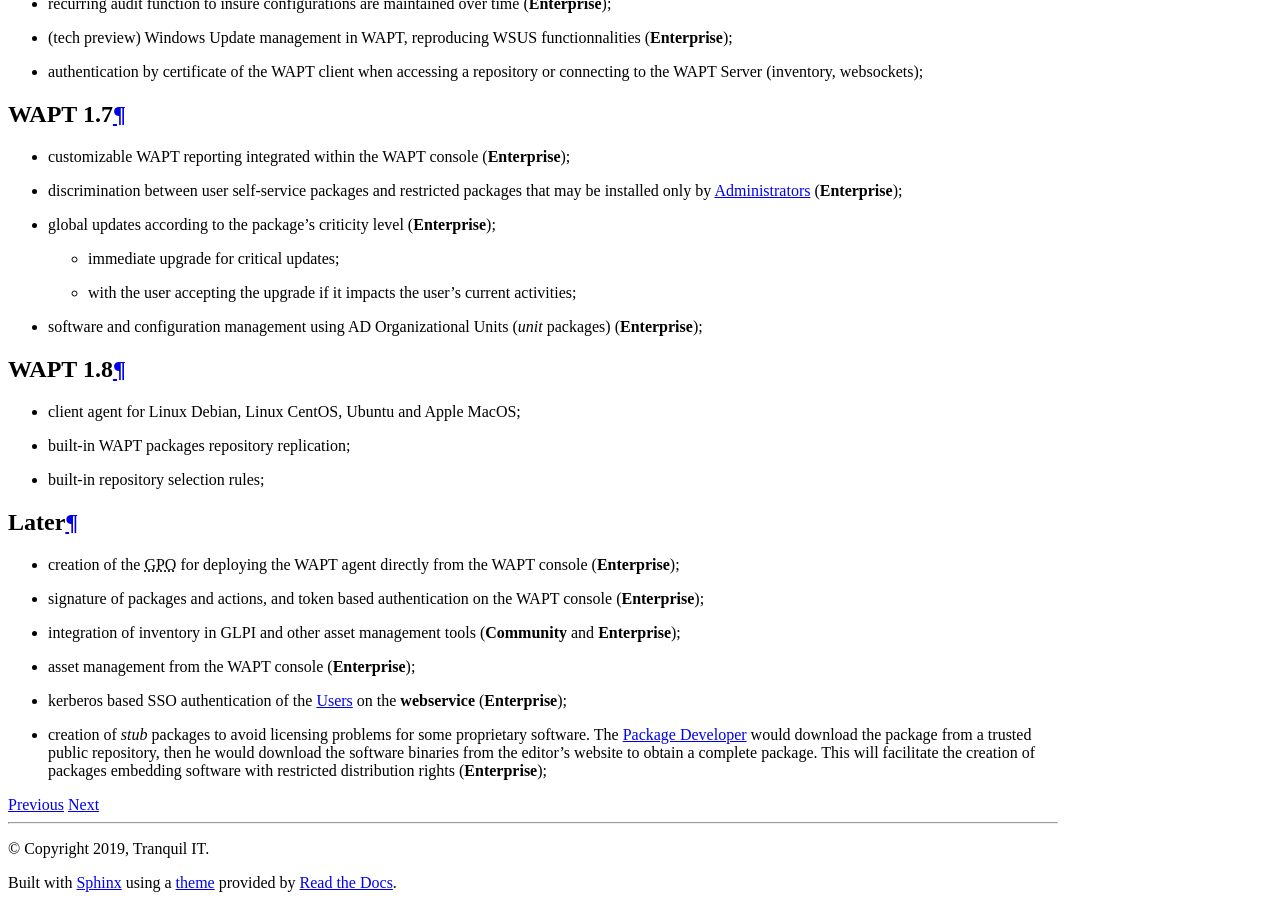
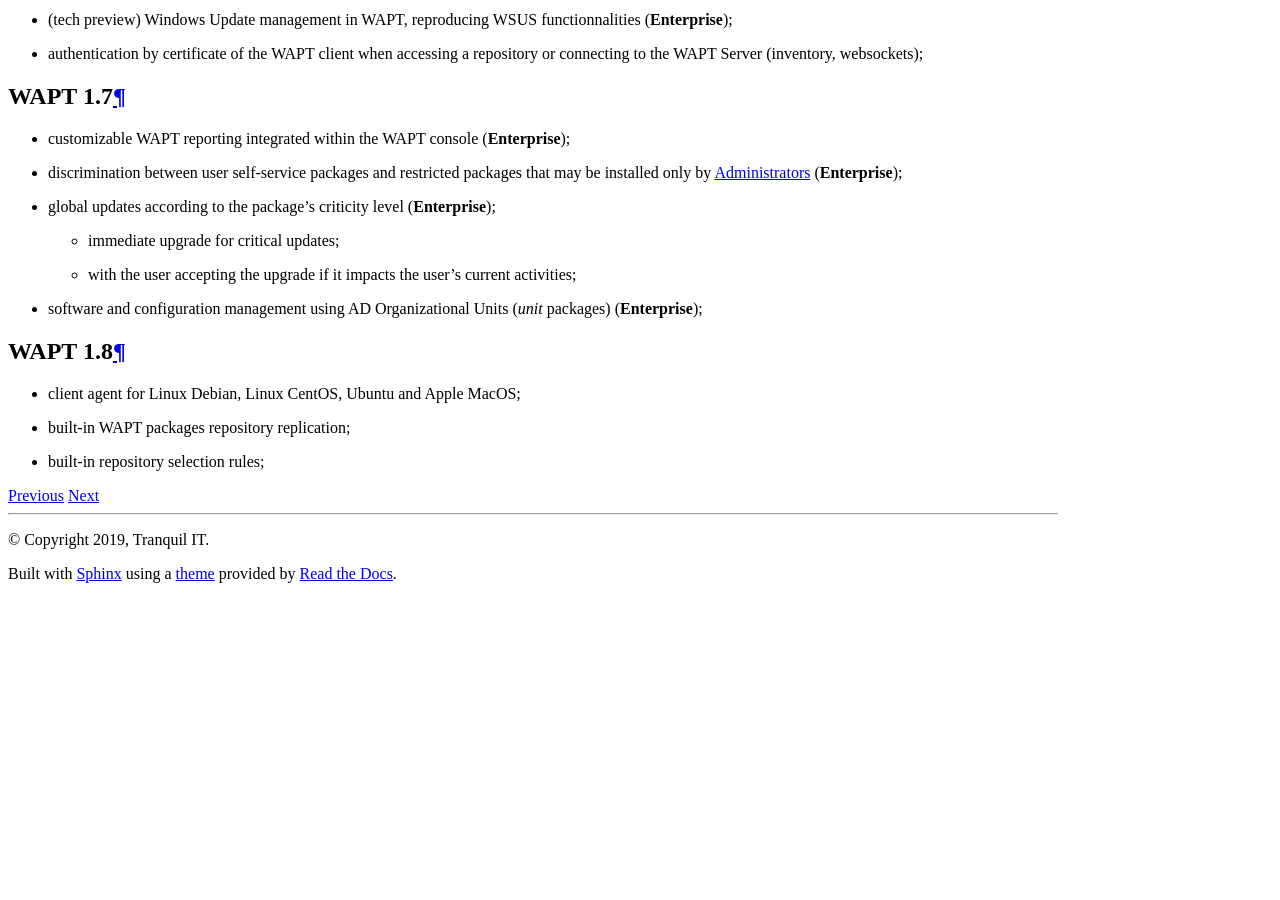
Before and after one commit to tranquilit/WAPT-Documentation, a Sphinx documentation site: the page built from source/wapt-history.rst, in a window 1280 px wide and 900 px high, scrolled down 2674 px. Built offline with Sphinx 7.4.7 and the Read the Docs theme 2.0.0, drawn with Linux system fonts in a browser that asks for light colours; after the commit the page ends 3265 px from its top, so only the background shows below that; some of the changed text lies outside the part shown.

Commit message:
removing of the roadmap part in wapt-roadmap.rst, better in new article on feature comparison between Enterprise and Community

```diff
--- a/source/index.rst
+++ b/source/index.rst
@@ -172,7 +172,7 @@
   :caption: Appendix
 
   wapt-glossary.rst
-  wapt-roadmap.rst
+  wapt-history.rst
   wapt-software-best-practices.rst
   wapt-release-strategy.rst
   wapt-contribute/index.rst
--- a/source/wapt-roadmap.rst
+++ b/source/wapt-history.rst
@@ -5,11 +5,14 @@
    Niveau 4: """"""""""""""""""""
    Niveau 5: ^^^^^^^^^^^^^^^^^^^^
 
+.. meta::
+  :description: History of WAPT
+  :keywords: Documentation, WAPT, history
 
-.. _wapt_roadmap:
+.. _wapt_history:
 
-History and roadmap
-===================
+History of WAPT
+===============
 
 WAPT 0.8 Community (novembre 2013)
 ----------------------------------
@@ -156,28 +159,3 @@
 * built-in WAPT packages repository replication;
 
 * built-in repository selection rules;
-
-
-Later
------
-
-* creation of the :abbr:`GPO (Group Policy Object)`
-  for deploying the WAPT agent directly from the WAPT console (**Enterprise**);
-
-* signature of packages and actions, and token based authentication
-  on the WAPT console (**Enterprise**);
-
-* integration of inventory in GLPI and other asset management
-  tools (**Community** and **Enterprise**);
-
-* asset management from the WAPT console (**Enterprise**);
-
-* kerberos based SSO authentication of the :term:`Users`
-  on the :program:`webservice` (**Enterprise**);
-
-* creation of *stub* packages to avoid licensing problems
-  for some proprietary software. The :term:`Package Developer` would download
-  the package from a trusted public repository, then he would download
-  the software binaries from the editor's website to obtain a complete package.
-  This will facilitate the creation of packages embedding software
-  with restricted distribution rights (**Enterprise**);
```
Also changed, not shown: source/wapt-enterprise-community-comparison.rst (+8 -0 lines), 1 other file.
